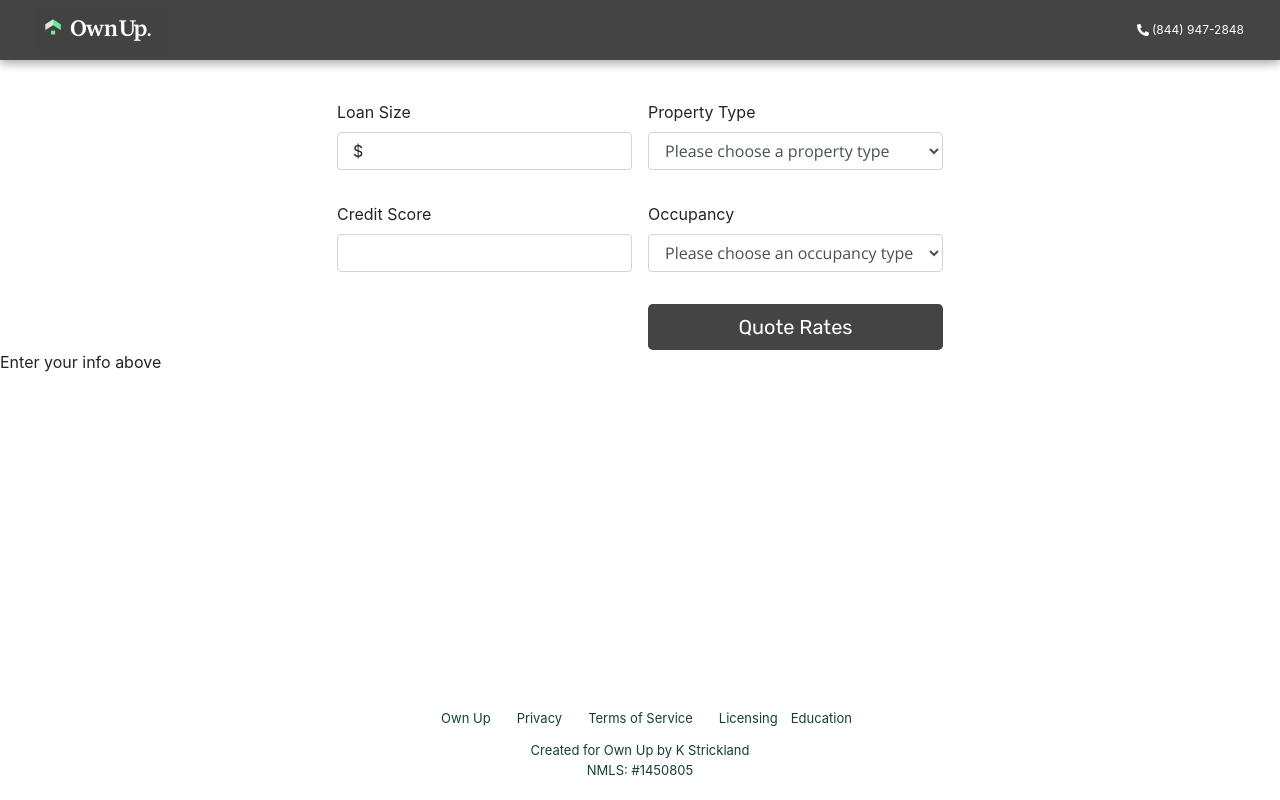
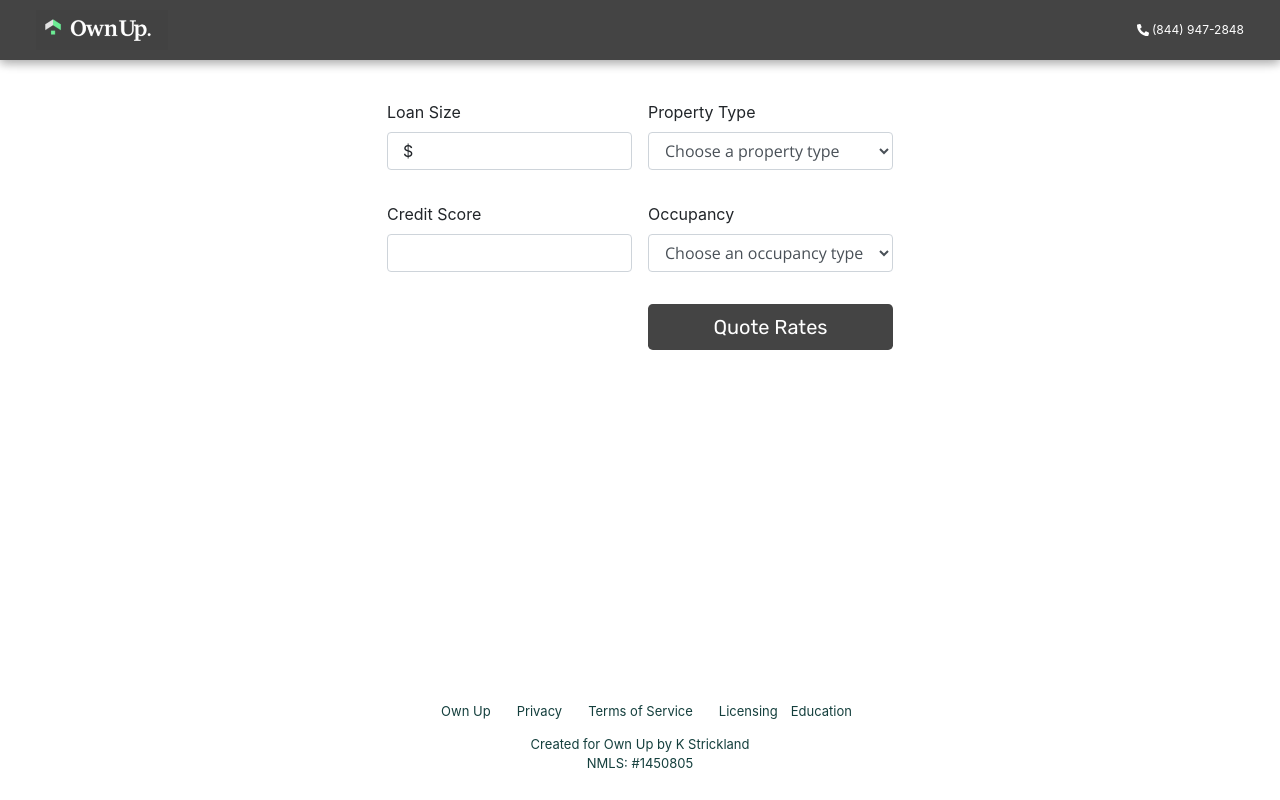
Before and after one commit to chris-pardy/Rate-Quote-Coding-Challenge, a React (Create React App) app: page / in a window 1280 px wide. Built offline with nearby package versions, Linux system fonts and the light colour scheme.

Commit message:
Styling for user messages and rate Table
- Use bootstrap table component
- Implement bootstrap spinner in loading message
- Move loading and error into LoanInfoForm's state

```diff
--- a/src/App.css
+++ b/src/App.css
@@ -61,6 +61,27 @@ Button {
   border: rgb(68, 68, 68) !important;
 }
 
+.table-container {
+  display: flex;
+  justify-content: center;
+  margin: 2em;
+}
+
+Table {
+  text-align: center;
+}
+
+p {
+  text-align: center;
+  margin-top: 5em;
+  font-family: 'Rubik', sans-serif;
+}
+
+.spinner {
+  display: flex;
+  justify-content: center;
+}
+
 footer {
   color: rgb(20, 63, 61);
   width: 100%;
@@ -68,6 +89,7 @@ footer {
   font-size: 13px;
   bottom: 0;
   position: absolute;
+  margin-bottom: .5em;
 }
 
 footer a {
--- a/src/LoanInfoForm.js
+++ b/src/LoanInfoForm.js
@@ -12,7 +12,9 @@ class LoanInfoForm extends Component {
 
     this.state = {
       rateQuotes: [],
-      submitted: false
+      submitted: false,
+      loading: false,
+      error: null
     }
   }
 
@@ -74,7 +76,7 @@ class LoanInfoForm extends Component {
           name="propertyType"
           onChange={handleChange}
         >
-          <option value="">Please choose a property type</option>
+          <option value="">Choose a property type</option>
           <option value="SingleFamily">Single Family</option>
           <option value="Condo">Condo</option>
           <option value="Townhouse">Townhome</option>
@@ -104,7 +106,7 @@ class LoanInfoForm extends Component {
           name="occupancy"
           onChange={handleChange}
         >
-          <option value="">Please choose an occupancy type</option>
+          <option value="">Choose an occupancy type</option>
           <option value="Primary">Primary Residence</option>
           <option value="Secondary">Second Home</option>
           <option value="Investment">Investment Property</option>
@@ -118,7 +120,12 @@ class LoanInfoForm extends Component {
       </Form>
       </div>
 
-      <RateQuotesTable rateQuotes={this.state.rateQuotes} submitted={this.state.submitted}/>
+      <RateQuotesTable
+        rateQuotes={this.state.rateQuotes}
+        submitted={this.state.submitted}
+        loading={this.state.loading}
+        error={this.state.error}
+      />
       </Fragment>
     )
   }
--- a/src/RateQuotesTable.js
+++ b/src/RateQuotesTable.js
@@ -1,23 +1,22 @@
 import React, { Component, Fragment } from 'react'
+import Table from 'react-bootstrap/Table'
+import Spinner from 'react-bootstrap/Spinner'
+
 import './App.css'
 
 class RateQuotesTable extends Component {
   constructor (props) {
     super(props)
 
-    this.state = {
-      loading: false,
-      error: null
-    }
+    this.state = {}
   }
 
   render () {
-    const { loading, error } = this.state
-    const { rateQuotes, submitted } = this.props
+    const { rateQuotes, submitted, loading, error } = this.props
     console.log('here is the state within render:', this.state)
 
     if (!submitted) {
-      return <p>Enter your info above</p>
+      return <p></p>
     }
 
     if (error) {
@@ -25,7 +24,16 @@ class RateQuotesTable extends Component {
     }
 
     if (loading) {
-      return <p>Grabbing some great rates from our database</p>
+      return (
+      <Fragment>
+        <p>Grabbing some great rates from our database...</p>
+        <div className="spinner">
+          <Spinner animation="border" role="status">
+            <span className="sr-only">Grabbing some great rates from our database...</span>
+          </Spinner>
+        </div>
+      </Fragment>
+    )
     }
 
     if (submitted && rateQuotes.length === 0) {
@@ -34,8 +42,9 @@ class RateQuotesTable extends Component {
 
     return (
       <Fragment>
-      <table>
-        <tbody>
+      <div className="table-container">
+      <Table striped bordered hover>
+        <thead>
           <tr>
             <th>Lender</th>
             <th>Product</th>
@@ -44,6 +53,8 @@ class RateQuotesTable extends Component {
             <th>Monthly Payment</th>
             <th>APR</th>
           </tr>
+        </thead>
+        <tbody>
           {rateQuotes.map((quote, i) => (
             <tr key={i}>
               <td>{quote.lenderName}</td>
@@ -55,7 +66,8 @@ class RateQuotesTable extends Component {
             </tr>
           ))}
         </tbody>
-      </table>
+      </Table>
+      </div>
       </Fragment>
     )
   }
```
